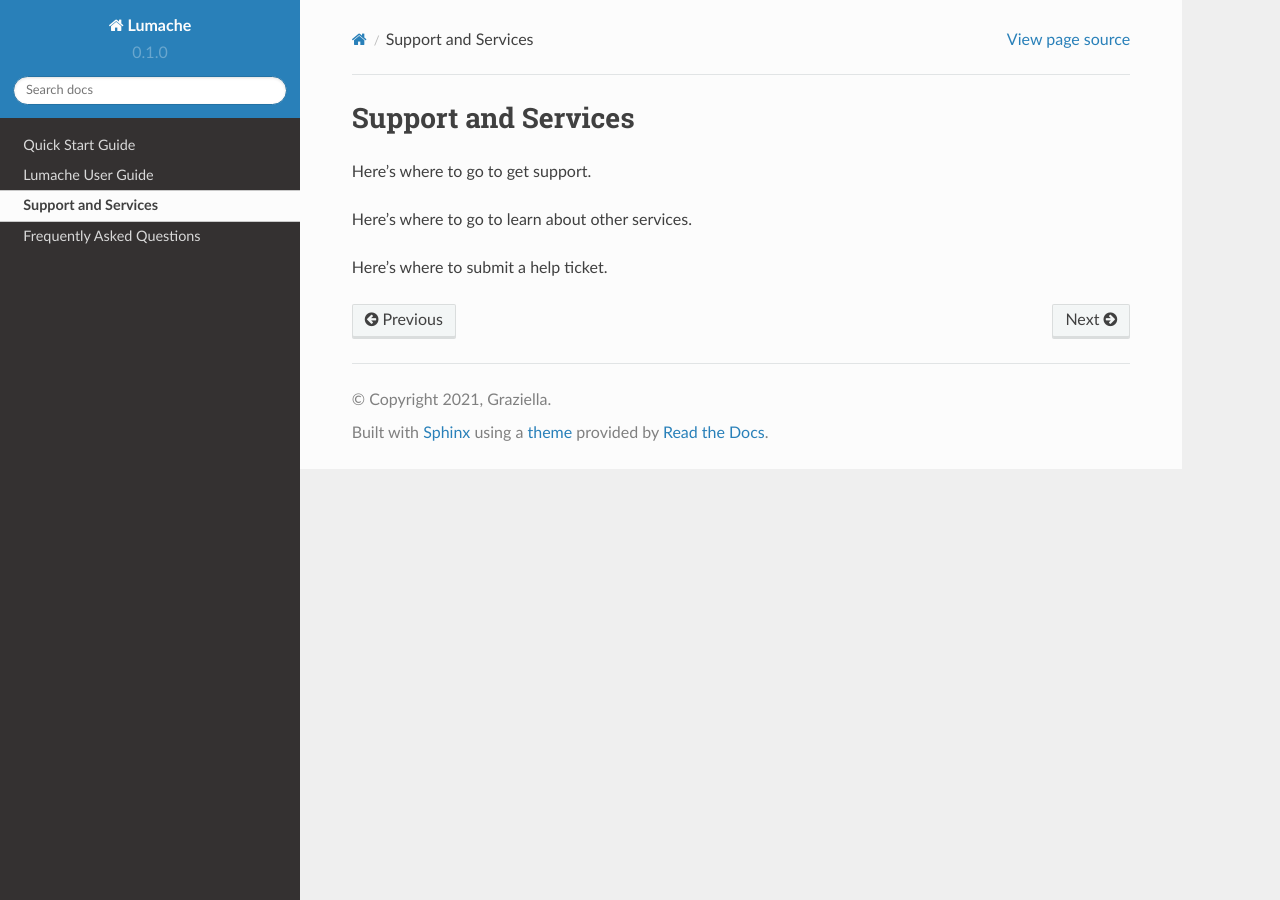
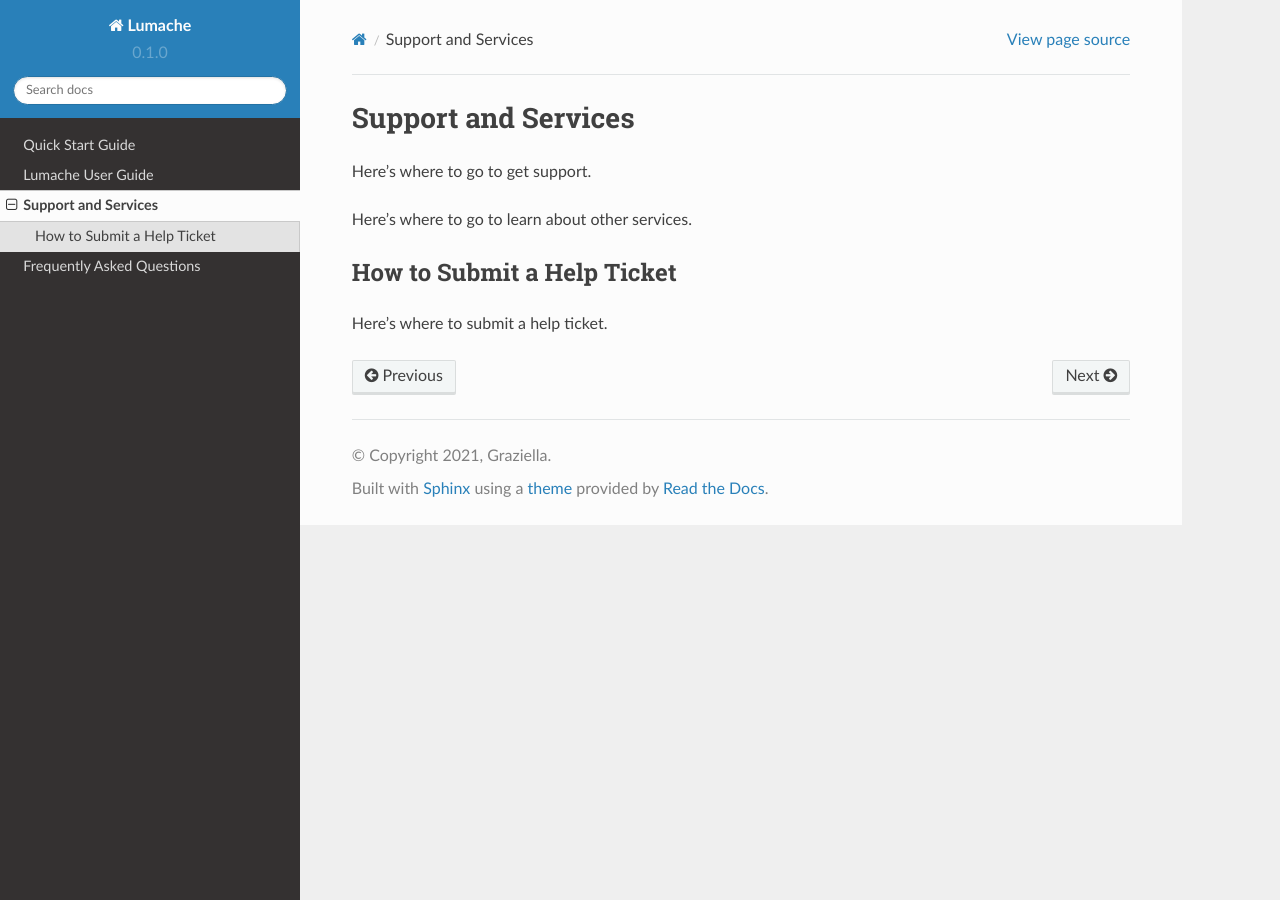
Before and after one commit to lhelms2/rtd-template, a Sphinx documentation site: the page built from docs/source/support_services.rst, in a window 1280 px wide. Built offline with Sphinx 7.4.7 and the Read the Docs theme 2.0.0, drawn with Linux system fonts in a browser that asks for light colours.

Commit message:
Update support_services.rst

```diff
--- a/docs/source/support_services.rst
+++ b/docs/source/support_services.rst
@@ -5,4 +5,7 @@ Here's where to go to get support.
 
 Here's where to go to learn about other services.
 
+How to Submit a Help Ticket
+-----------------------------
+
 Here's where to submit a help ticket.
```
